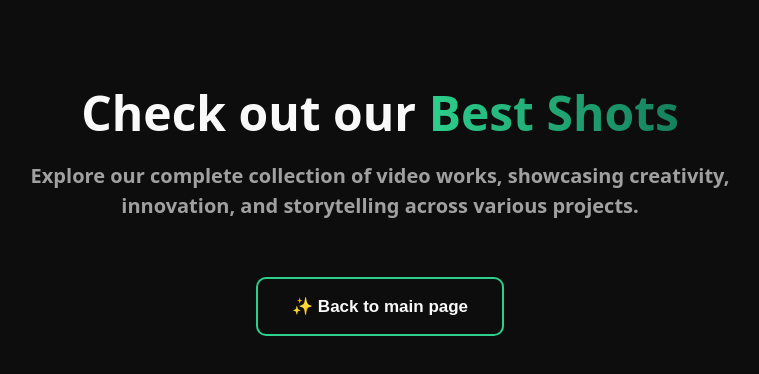
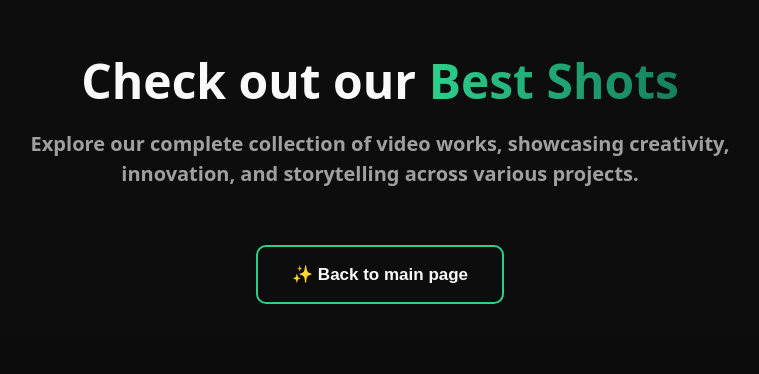
Before and after one commit to ceo-s/ako-production-landing, a website built with Vite: page production/index.html in a window 1280 px wide. Shown: the whole page, without its empty margins (260-1019 px from the left). Built offline with nearby package versions, Linux system fonts and the light colour scheme; no server answers; a web font is replaced by a local one.

Commit message:
Now fixed?

```diff
--- a/styles/sections/_production.scss
+++ b/styles/sections/_production.scss
@@ -1,10 +1,5 @@
 @use "sass:color";
 @use "../colors";
-
-#production-container {
-  overflow-y: scroll;
-  height: 100vh;
-}
 
 #section-production-page {
   justify-content: start;
@@ -14,10 +9,18 @@
   scroll-snap-align: unset;
   scroll-snap-type: none;
   scroll-behavior: smooth;
-  height: fit-content;
+  height: 100dvh;
+  // position: relative;
   overflow-y: scroll;
-  padding-top: 5em;
+  // padding-top: 4em;
+  // margin-top: 5vh;
 
+  // > div {
+  //   height: fit-content;
+  // }
+  .section-title {
+    margin-top: 1em;
+  }
   div.production-grid {
     position: relative;
     margin-top: 4em;
```
